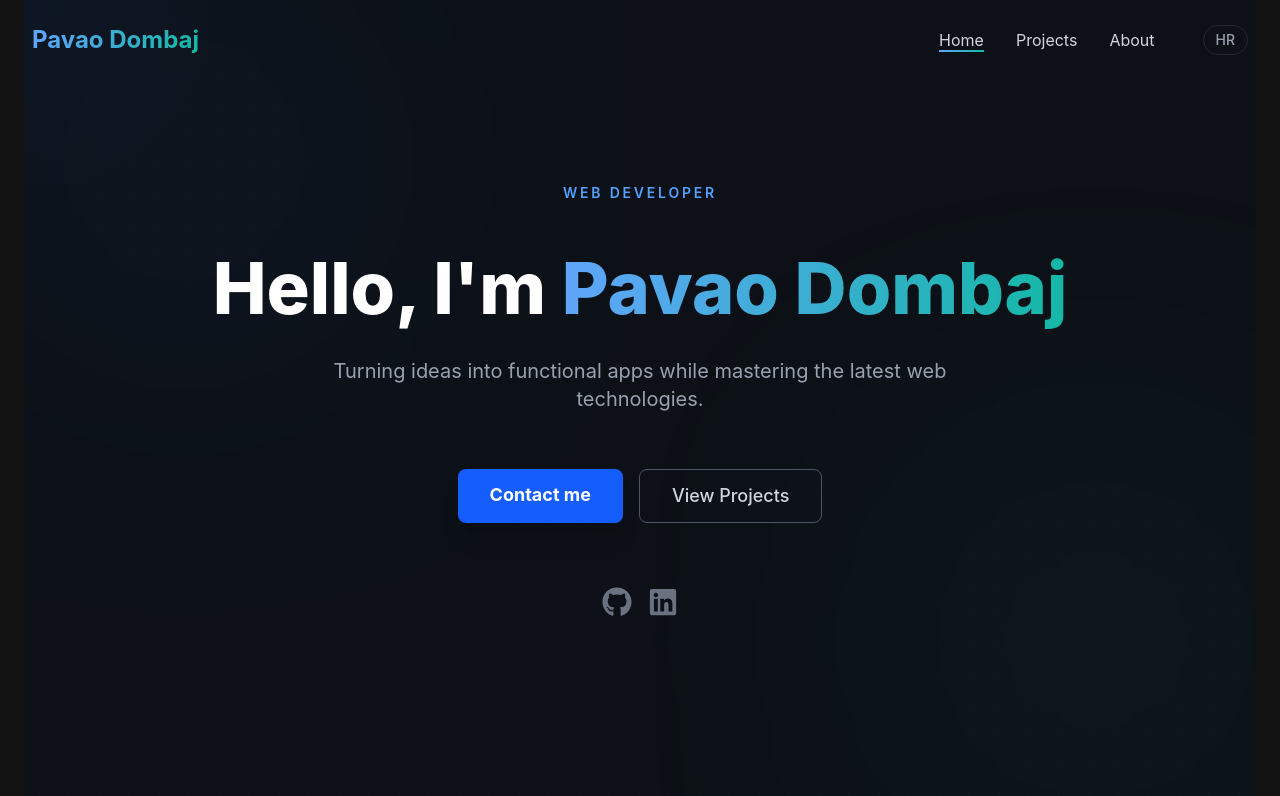
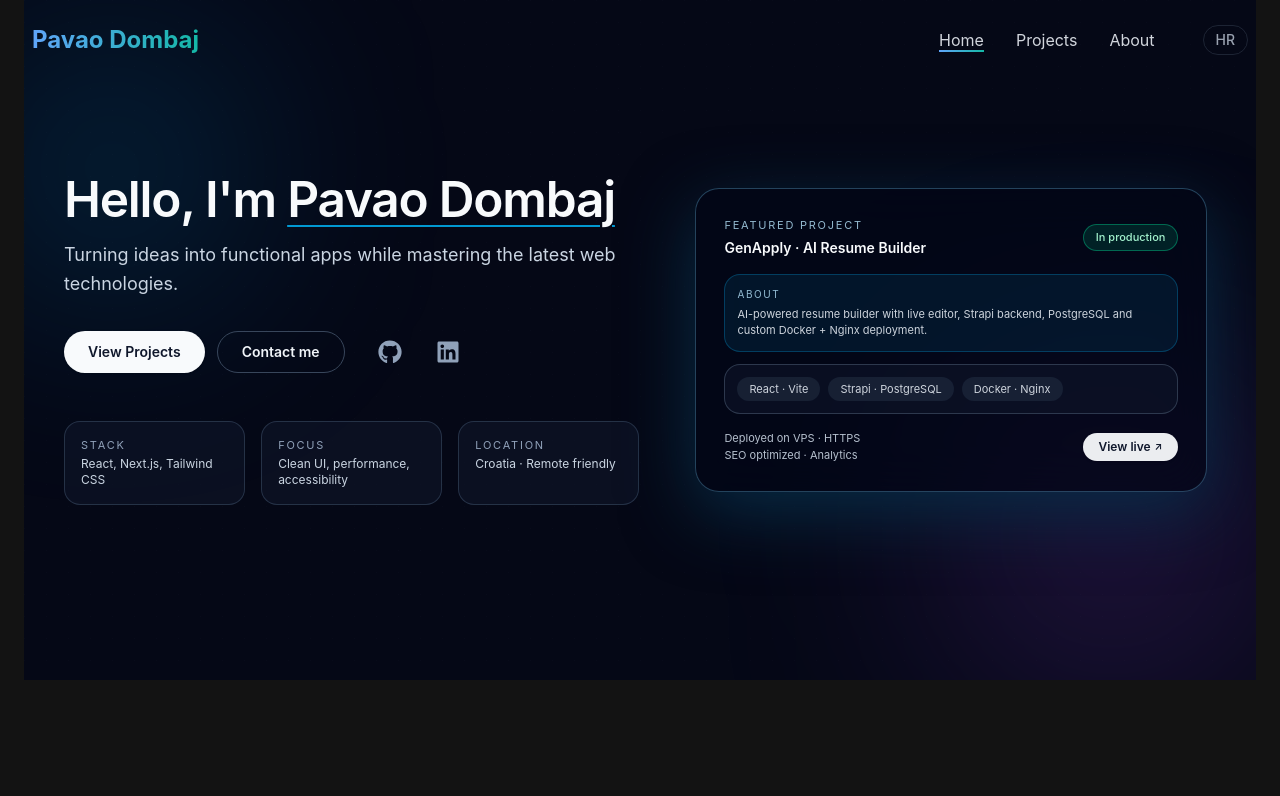
Before and after one commit to PavaoDombaj/portfolio, a React (Vite) app: page / in a window 1280 px wide. Shown: the top 796 px of the page. Built offline with nearby package versions, Linux system fonts and the light colour scheme.

Commit message:
hero redesign

```diff
--- a/src/App.jsx
+++ b/src/App.jsx
@@ -1,3 +1,4 @@
+import React from "react";
 import NavbarSimple from "./components/NavbarSimple";
 import Hero from "./components/Hero";
 import Projects from "./components/Projects";
@@ -6,6 +7,7 @@ import About from "./components/About";
 import Footer from "./components/Footer";
 
 function App() {
+
   return (
     <div className="flex flex-col items-center min-h-screen bg-[#131313] text-gray-900 dark:text-white overflow-x-hidden">
       {/* Navbar */}
--- a/src/components/About.jsx
+++ b/src/components/About.jsx
@@ -9,7 +9,7 @@ const About = () => {
   return (
     <section
       id="about"
-      className="relative w-full py-32 px-6"
+      className="relative w-full py-32 px-4 sm:px-6 lg:px-10"
     >
       {/* Background gradient effects */}
       <div className="absolute inset-0 -z-10">
@@ -17,7 +17,7 @@ const About = () => {
         <div className="absolute bottom-0 left-1/4 w-96 h-96 bg-blue-500/10 rounded-full blur-[120px]"></div>
       </div>
 
-      <div className="max-w-7xl mx-auto">
+      <div className="max-w-6xl mx-auto">
         <motion.div
           className="grid grid-cols-1 lg:grid-cols-2 gap-16 items-center"
           initial={{ opacity: 0, y: 20 }}
@@ -59,7 +59,7 @@ const About = () => {
               </span>
             </h2>
 
-            <p className="text-gray-400 text-lg leading-relaxed">
+            <p className="text-slate-300 text-lg leading-relaxed">
               {t('aboutDescription')}
             </p>
           </motion.div>
--- a/src/components/CallToAction.jsx
+++ b/src/components/CallToAction.jsx
@@ -15,7 +15,7 @@ const CallToAction = () => {
         <div className="absolute inset-0 bg-gradient-to-r from-blue-500/5 via-transparent to-purple-500/5"></div>
       </div>
 
-      <div className="max-w-4xl mx-auto px-6 text-center">
+      <div className="max-w-6xl mx-auto px-4 sm:px-6 lg:px-10 text-center">
         <motion.div
           initial={{ opacity: 0, y: 20 }}
           whileInView={{ opacity: 1, y: 0 }}
@@ -36,7 +36,7 @@ const CallToAction = () => {
           </motion.h2>
 
           <motion.p
-            className="text-xl md:text-2xl text-gray-300 max-w-2xl mx-auto leading-relaxed"
+            className="text-lg md:text-xl text-slate-300 max-w-2xl mx-auto leading-relaxed"
             initial={{ opacity: 0, y: 20 }}
             whileInView={{ opacity: 1, y: 0 }}
             transition={{ duration: 0.8, delay: 0.4 }}
--- a/src/components/Hero.jsx
+++ b/src/components/Hero.jsx
@@ -1,145 +1,155 @@
-import React, { useState, useEffect } from "react";
+import React from "react";
 import { FaGithub, FaLinkedin } from "react-icons/fa";
 import { motion } from "framer-motion";
 import { useLanguage } from "../context/LanguageContext";
 
-
-// ... (imports ostaju isti)
-
 const Hero = () => {
   const { t } = useLanguage();
-  const [mousePosition, setMousePosition] = useState({ x: 0, y: 0 });
 
-  useEffect(() => {
-    // Resize handler uklonjen jer ga ne koristimo u renderu (isMobile)
-    const handleMouseMove = (e) => {
-      setMousePosition({
-        x: e.clientX,
-        y: e.clientY,
-      });
-    };
-
-    window.addEventListener('mousemove', handleMouseMove);
-
-    return () => {
-      window.removeEventListener('mousemove', handleMouseMove);
-    };
-  }, []);
-
-  // Animation variants (ostaju isti, jer su dobri)
   const containerVariants = {
-    hidden: { opacity: 0 },
+    hidden: { opacity: 0, y: 20 },
     visible: {
       opacity: 1,
-      transition: {
-        staggerChildren: 0.1, // Brži stagger za direktniji fokus
-        delayChildren: 0.2,
-      },
+      y: 0,
+      transition: { duration: 0.6, ease: "easeOut", staggerChildren: 0.08 },
     },
   };
 
   const itemVariants = {
-    hidden: { y: 20, opacity: 0 },
-    visible: { y: 0, opacity: 1 },
+    hidden: { opacity: 0, y: 24 },
+    visible: { opacity: 1, y: 0, transition: { duration: 0.45 } },
   };
 
   return (
-    <section id="home" className="relative w-full min-h-screen flex items-center justify-center px-4 sm:px-6 overflow-hidden bg-[#0D1117]"> {/* GitHub Dark background */}
-      {/* Manje nametljiva pozadina */}
-      <div className="absolute inset-0">
-        {/* Mouse Follow Effect - suptilniji, manji i manje 'blurry' */}
-        <div
-          className="absolute w-[400px] h-[400px] rounded-full pointer-events-none transition-transform duration-300 ease-out z-0"
-          style={{
-            left: mousePosition.x,
-            top: mousePosition.y,
-            // Smanjena transparentnost za suptilniji efekt
-            background: 'radial-gradient(circle at center, rgba(37, 99, 235, 0.05) 0%, rgba(10, 10, 10, 0) 70%)',
-            transform: 'translate(-50%, -50%)',
-          }}
-        />
-
-        {/* Dodatni suptilni glow za dubinu */}
-        <div className="absolute top-0 left-0 w-80 h-80 bg-blue-500/10 rounded-full blur-[150px]"></div>
-        <div className="absolute bottom-0 right-0 w-80 h-80 bg-teal-500/10 rounded-full blur-[150px]"></div>
-
-        {/* Vrlo suptilna grid tekstura (opcionalno) */}
-         <div className="absolute inset-0 bg-[radial-gradient(#ffffff33_1px,transparent_1px)] [background-size:30px_30px] opacity-5"></div>
+    <section
+      id="home"
+      className="relative w-full min-h-[85vh] flex items-center justify-center px-4 sm:px-6 lg:px-10 overflow-hidden bg-[#050816]"
+    >
+      <div className="absolute inset-0 pointer-events-none">
+        <div className="absolute -left-10 top-10 h-64 w-64 rounded-full bg-sky-500/20 blur-[110px]" />
+        <div className="absolute right-0 bottom-0 h-72 w-72 rounded-full bg-purple-500/25 blur-[130px]" />
+        <div className="absolute inset-0 bg-[linear-gradient(120deg,rgba(148,163,184,0.08)_1px,transparent_1px)] bg-[length:22px_22px] opacity-30" />
       </div>
 
-      {/* Content - Z-index ga izbacuje ispred pozadine */}
-      <div className="max-w-4xl w-full mx-auto relative z-10">
+      <div className="relative z-10 w-full max-w-6xl mx-auto py-20">
         <motion.div
           variants={containerVariants}
           initial="hidden"
           animate="visible"
-          className="flex flex-col items-center text-center space-y-10 py-20"
+          className="grid grid-cols-1 lg:grid-cols-[minmax(0,1.05fr)_minmax(0,0.95fr)] gap-10 lg:gap-14 items-center"
         >
-          {/* Uloga/Trenutni Status (Manji i fokusiraniji) */}
-          <motion.p variants={itemVariants} className="text-sm font-semibold uppercase tracking-[0.2em] text-blue-400">
-            {t('role')} {/* npr. Full-Stack Web Developer */}
-          </motion.p>
-
-          {/* Ime i Naslov (Glavni Fokus) */}
-          <motion.div variants={itemVariants} className="space-y-6">
-            <h1 className="text-5xl sm:text-7xl font-extrabold text-white leading-tight">
-              {t('greeting')}{" "}
-              <span className="bg-clip-text text-transparent primary-gradient hover:primary-gradient-reverse transition-all duration-500">
+          <div className="flex flex-col gap-8">
+            <motion.div variants={itemVariants} className="space-y-4 max-w-3xl">
+              <h1 className="text-4xl sm:text-5xl lg:text-[3.1rem] font-semibold tracking-tight text-slate-50">
+                {t("greeting")} {" "}
+                <span className="underline underline-offset-8 decoration-sky-400/80 decoration-2">
                   Pavao Dombaj
                 </span>
               </h1>
-
-            {/* Nova linija umjesto stare */}
-            <p className="text-xl text-gray-400 max-w-2xl mx-auto">
-              {t('description')} {/* npr. Building clean, performance-driven web applications with React, Next.js, and modern backends. */}
+              <p className="text-base sm:text-lg text-slate-300 leading-relaxed">
+                {t("description")}
               </p>
             </motion.div>
 
-          {/* Glavni Call to Action (CTA) - Puno istaknutiji */}
-          <motion.div variants={itemVariants} className="flex flex-col sm:flex-row gap-4 pt-4">
+            <motion.div variants={itemVariants} className="flex flex-wrap items-center gap-6">
+              <div className="flex flex-wrap gap-3">
+                <a
+                  href="#projects"
+                  className="inline-flex items-center justify-center rounded-full bg-slate-50 text-slate-900 px-6 py-2.5 text-sm font-semibold shadow-sm hover:bg:white transition"
+                >
+                  {t("viewProjectsButton")}
+                </a>
                 <a
                   href="#contact"
-              className="px-8 py-3 text-lg font-bold text-white bg-blue-600 rounded-lg shadow-xl hover:bg-blue-700 transition-transform duration-300 transform hover:-translate-y-0.5"
+                  className="inline-flex items-center justify-center rounded-full border border-slate-600/80 px-6 py-2.5 text-sm font-semibold text-slate-100 hover:border-sky-400/80 hover:text-sky-200 transition"
                 >
-              {t('contactButton')} {/* npr. Započnimo projekt! */}
+                  {t("contactButton")}
                 </a>
+              </div>
 
-            <a
-              href="#projects"
-              className="px-8 py-3 text-lg font-medium text-gray-300 border border-gray-600 rounded-lg hover:border-blue-500 hover:text-blue-400 transition-colors duration-300"
-            >
-              {t('viewProjectsButton')} {/* Novi button npr. Pregledaj radove */}
-            </a>
-          </motion.div>
-
-          {/* Social Links - Ostat će diskretni, ali stilizirani */}
-          <motion.div
-            variants={itemVariants}
-            className="flex gap-4 mt-6"
-          >
-            {/* Social linkovi su sada čišći (manje 'boxy') */}
+              <div className="flex items-center gap-4 text-slate-400">
                 <a
                   href="https://github.com/PavaoDombaj"
                   target="_blank"
                   rel="noopener noreferrer"
-              className="text-gray-500 hover:text-blue-400 transition-colors duration-300"
                   aria-label="GitHub Profile"
+                  className="rounded-full border border-transparent p-2 transition hover:border-slate-600 hover:text-sky-300"
                 >
-              <FaGithub className="text-3xl" />
+                  <FaGithub className="text-2xl" />
                 </a>
                 <a
                   href="https://www.linkedin.com/in/pavao-dombaj-2b55302b5/"
                   target="_blank"
                   rel="noopener noreferrer"
-              className="text-gray-500 hover:text-blue-400 transition-colors duration-300"
                   aria-label="LinkedIn Profile"
+                  className="rounded-full border border-transparent p-2 transition hover:border-slate-600 hover:text-sky-300"
                 >
-              <FaLinkedin className="text-3xl" />
+                  <FaLinkedin className="text-2xl" />
                 </a>
+              </div>
             </motion.div>
 
-          {/* Scroll Indicator uklonjen - zamijenjen je s jasnim CTA gumbima */}
+            <motion.div
+              variants={itemVariants}
+              className="mt-4 grid grid-cols-1 sm:grid-cols-3 gap-4 text-xs text-slate-300"
+            >
+              <div className="rounded-2xl border border-slate-700/70 bg-slate-900/60 p-4">
+                <p className="text-[11px] uppercase tracking-[0.16em] text-slate-400 mb-1">Stack</p>
+                <p>React, Next.js, Tailwind CSS</p>
+              </div>
+              <div className="rounded-2xl border border-slate-700/70 bg-slate-900/60 p-4">
+                <p className="text-[11px] uppercase tracking-[0.16em] text-slate-400 mb-1">Focus</p>
+                <p>Clean UI, performance, accessibility</p>
+              </div>
+              <div className="rounded-2xl border border-slate-700/70 bg-slate-900/60 p-4">
+                <p className="text-[11px] uppercase tracking-[0.16em] text-slate-400 mb-1">Location</p>
+                <p>Croatia · Remote friendly</p>
+              </div>
+            </motion.div>
+          </div>
 
+          <motion.div
+            variants={itemVariants}
+            className="max-w-lg w-full rounded-3xl border border-sky-300/30 bg-slate-950/70 backdrop-blur-xl p-5 sm:p-6 lg:p-7 shadow-[0_20px_70px_rgba(8,47,73,0.9)]"
+          >
+            <div className="flex items-center justify-between mb-4">
+              <div>
+                <p className="text-[11px] uppercase tracking-[0.16em] text-sky-200/80 mb-1">Featured project</p>
+                <p className="text-sm font-semibold text-slate-50">GenApply · AI Resume Builder</p>
+              </div>
+              <span className="inline-flex items-center rounded-full bg-emerald-500/15 px-3 py-1 text-[11px] font-medium text-emerald-200 border border-emerald-400/40">
+                In production
+              </span>
+            </div>
+
+            <div className="grid grid-cols-1 gap-3 text-[11px] text-slate-200/90">
+              <div className="rounded-2xl border border-sky-400/25 bg-sky-950/40 p-3">
+                <p className="mb-1 text-[10px] uppercase tracking-[0.16em] text-sky-200/80">About</p>
+                <p>AI-powered resume builder with live editor, Strapi backend, PostgreSQL and custom Docker + Nginx deployment.</p>
+              </div>
+              <div className="rounded-2xl border border-slate-600/60 bg-slate-900/60 p-3 flex flex-wrap gap-2">
+                <span className="rounded-full bg-slate-800/70 px-3 py-1">React · Vite</span>
+                <span className="rounded-full bg-slate-800/70 px-3 py-1">Strapi · PostgreSQL</span>
+                <span className="rounded-full bg-slate-800/70 px-3 py-1">Docker · Nginx</span>
+              </div>
+            </div>
+
+            <div className="mt-4 flex items-center justify-between">
+              <div className="flex flex-col text-[11px] text-slate-300/90">
+                <span>Deployed on VPS · HTTPS</span>
+                <span>SEO optimized · Analytics</span>
+              </div>
+              <a
+                href="https://genapply.xyz/"
+                target="_blank"
+                rel="noopener noreferrer"
+                className="inline-flex items-center gap-1 rounded-full bg-slate-50/95 px-4 py-1.5 text-xs font-semibold text-slate-900 shadow-sm transition hover:bg-white"
+              >
+                View live
+                <span className="text-[10px]">↗</span>
+              </a>
+            </div>
+          </motion.div>
         </motion.div>
       </div>
     </section>
--- a/src/components/Projects.jsx
+++ b/src/components/Projects.jsx
@@ -10,7 +10,7 @@ const Projects = () => {
   return (
     <motion.section
       id="projects"
-      className="relative w-full px-6 py-32"
+      className="relative w-full px-4 sm:px-6 lg:px-10 py-28"
       initial={{ opacity: 0, y: 20 }}
       animate={{ opacity: 1, y: 0 }}
       transition={{ duration: 0.7, ease: "easeOut" }}
@@ -21,7 +21,7 @@ const Projects = () => {
         <div className="absolute bottom-1/4 right-0 w-96 h-96 bg-purple-500/10 rounded-full blur-[120px]"></div>
       </div>
 
-      <div className="max-w-7xl mx-auto">
+      <div className="max-w-6xl mx-auto">
         <motion.div
           className="text-center mb-20"
           initial={{ opacity: 0, y: -10 }}
@@ -33,7 +33,7 @@ const Projects = () => {
               {t('projectsTitle')}
             </span>
           </h2>
-          <p className="text-xl text-gray-400 max-w-2xl mx-auto leading-relaxed">
+          <p className="text-lg text-slate-300 max-w-2xl mx-auto leading-relaxed">
             {t('projectsDescription')}
           </p>
         </motion.div>
```
Also changed, not shown: src/components/Footer.jsx (+4 -4 lines). Lines whose indentation alone changed are shown as unchanged.
